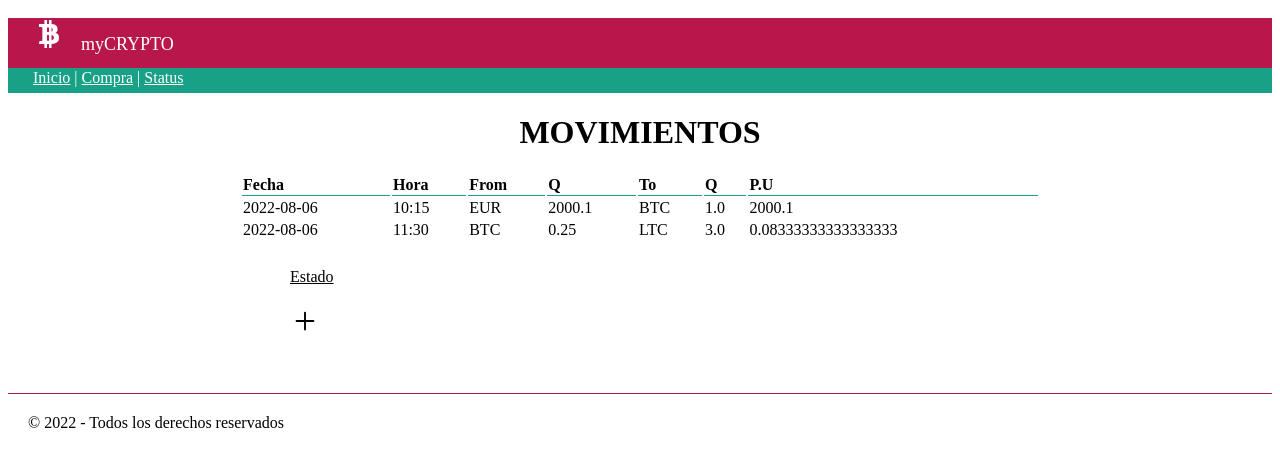
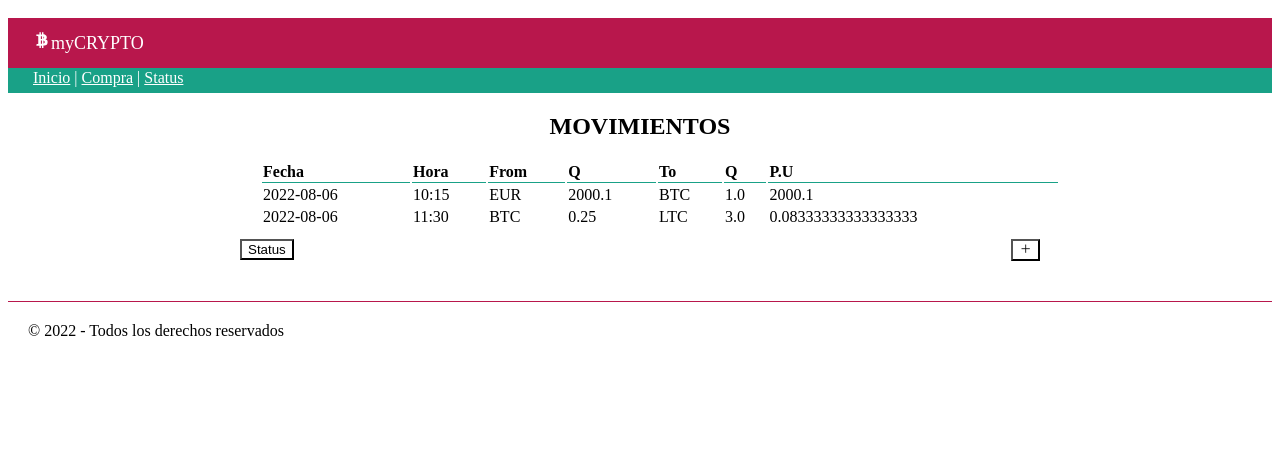
Before and after one commit to Davidrl-89/CryptoConverter, a Flask app: page / in a window 1280 px wide. Shown: the top 467 px of the page. Run offline with Flask 2, Linux system fonts and the light colour scheme; data comes from the database, SQL or seed files in the repository.

Commit message:
feat: formularios

```diff
--- a/balance/forms.py
+++ b/balance/forms.py
@@ -22,7 +22,7 @@ class movimientosForm(FlaskForm):
     cantidad_from = FloatField("Q",validators=[DataRequired(message="La cantidad debe de ser un número positivo y mayor que 0"),
     NumberRange(min=0.00001, max=99999999)])
 
-    consultar = SubmitField("Consultar")
+    consultar = SubmitField("Calcular")
 
     cantidad_to = FloatField("Q")
     PU = FloatField("PU: ")
--- a/balance/static/css/styles.css
+++ b/balance/static/css/styles.css
@@ -15,10 +15,6 @@ nav {
   padding-left: 25px;
 }
 
-nav.main-menu a {
-    color: white;
-}
-
 main {
   max-width: 800px;
   margin: auto;
@@ -28,108 +24,35 @@ main {
 
 table.paper {
   width: 100%;
+  margin: 10px 20px;
 }
-h1.main_page_title {
-    text-align: center;
 
-}
-.titulo-tabla{
+.titulo-tabla {
   border-bottom: #19a187 1px solid;
   text-align: left;
 }
 
-
-
-.botones-estado a {
-    text-align: left;
-    display: inline-block;
-    border: 0px;
-    padding: 10px;
-    margin-right: 20px;
-    color: black;
-
-}
-
-.botones-mas a {
-    text-align: right;
-    display: inline-block;
-    border: 0px;
-    padding: 10px;
-    color: black;
-    font-size:  30px ;
-}
-
-
-
-table.paper.error {
-    font-size: small;
-    padding-left: 40px;
-    color: #990000;
-}
-
-.pie-de-pagina{
+.pie-de-pagina {
   margin-top: 40px;
   padding: 20px;
   border-top: solid 1px #b8174c;
 }
 
-.lista-vacia{
-    text-align: center;
-    padding: 20px;
-    color: #666666;
+nav.main-menu a {
+  color: white;
 }
 
-/* Estilos del formulario */
+h2.main_page_title {
+  text-align: center;
 
-.campo-formulario label {
-    display: block;
-    font-size: 1rem;
-    font-weight: bold;
-    padding: 0;
-    margin-top: .75rem;
 }
 
-.campo-formulario .radio-label,
-.campo-formulario > input[type="radio"] ~ label{
-    display: inline-block;
-    margin-right: 2rem;
-    margin-bottom: .5rem;
+div.container {
+  display: flex;
+  justify-content: space-between;
 }
 
-.campo-formulario input:not([type="radio"]) {
-    width: 100%;
+button {
+  background-color: transparent;
+  color: black;
 }
-
-.lista-errores {
-    background-color: rgba(200, 0, 0, .25);
-    color: darkred;
-    border: solid 2px darkred;
-    padding: 2rem;
-    font-size: 1rem;
-    margin: 1rem 0;
-    display: flex;
-    align-items: center;
-}
-
-.icono-error {
-    margin-right: 1rem;
-    font-size: 20px;
-}
-
-.icono-bitcoin {
-    margin-right: 1rem;
-    font-size: 32px;
-}
-
-
-
-.exito-flash {
-    background-color: rgba(0, 200, 0, .25);
-    color: darkgreen;
-    border: solid 2px darkgreen;
-    padding: 2rem;
-    font-size: 1rem;
-    margin: 1rem 0;
-    display: flex;
-    align-items: center;
-}
--- a/balance/templates/base.html
+++ b/balance/templates/base.html
@@ -33,7 +33,7 @@
     {% endwith %}
 
     {% block contenido%}
-      <h1 class="main_page_title">{% block page_title %}{% endblock %}</h1>
+      <h2 class="main_page_title">{% block page_title %}{% endblock %}</h2>
     {% endblock %}
   </main>
 
--- a/balance/templates/inicio.html
+++ b/balance/templates/inicio.html
@@ -55,18 +55,20 @@
 
 
     </table>
-    <figure>
-      <div class="botones">
-        <div class="botones-estado">
-          <a href="/status">Estado</a>
-        </div>
-        <div class="botones-mas">
-          <a href="/purchase">
-            <ion-icon name="add-outline"></ion-icon>
-          </a>
-        </div>
+
+
+      <div class="container">
+        <a href="/status">
+          <button type="button">Status</button>
+        </a>
+
+
+        <a href="/purchase">
+          <button type="button"><ion-icon name="add-outline"></ion-icon></button>
+        </a>
       </div>
 
 
 
+
       {% endblock %}
```
Lines whose indentation alone changed are shown as unchanged.
